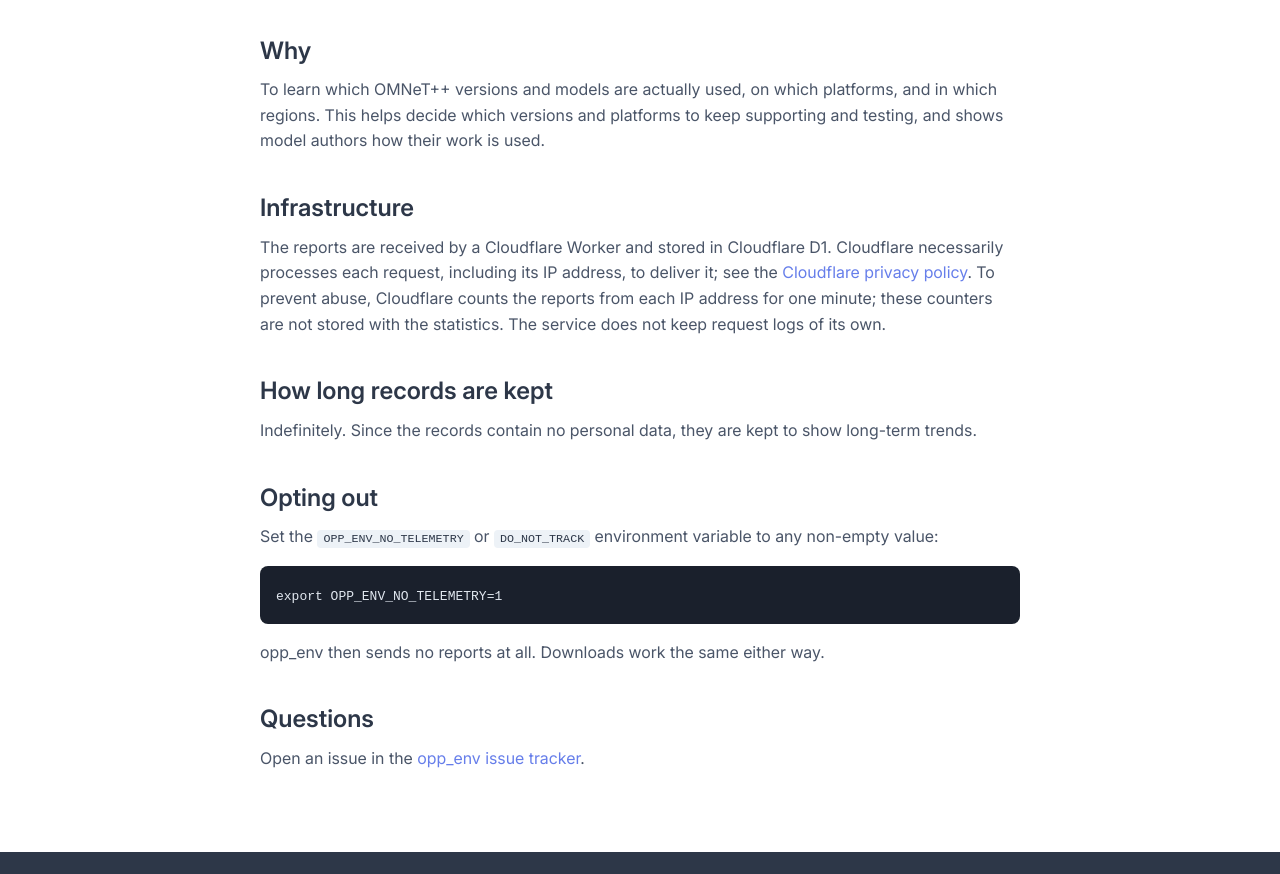
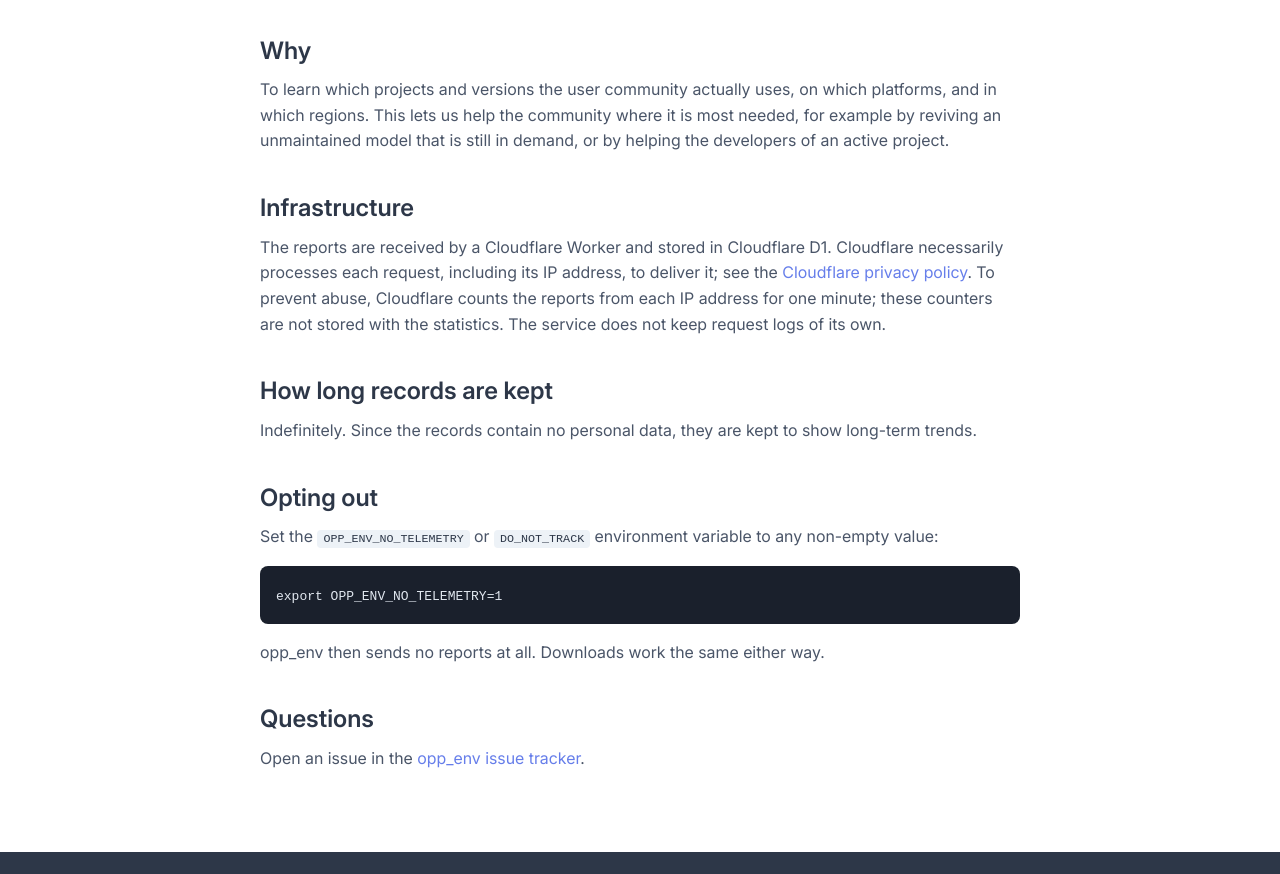
Before and after one commit to omnetpp/opp_env, a plain HTML site: page website/public/privacy.html in a window 1280 px wide. Shown: the part 992-1866 px from the top of the page. Drawn offline with Linux system fonts and the light colour scheme.

Commit message:
website, CHANGES.md: docs: give the real reason for the download statistics
The download statistics are collected to learn which projects the user
community is interested in, so that help can go where it is needed most:
reviving an unmaintained model that is still in demand, or helping the
developers of an active project. The previous text on the privacy page and
in CHANGES.md said they help decide which versions to keep supporting,
which suggested that support might be dropped.

```diff
--- a/website/public/privacy.html
+++ b/website/public/privacy.html
@@ -96,10 +96,10 @@
 
       <h2>Why</h2>
       <p>
-        To learn which OMNeT++ versions and models are actually used, on which
-        platforms, and in which regions. This helps decide which versions and
-        platforms to keep supporting and testing, and shows model authors how
-        their work is used.
+        To learn which projects and versions the user community actually uses, on
+        which platforms, and in which regions. This lets us help the community where
+        it is most needed, for example by reviving an unmaintained model that is
+        still in demand, or by helping the developers of an active project.
       </p>
 
       <h2>Infrastructure</h2>
```
Also changed, not shown: 1 other file.
